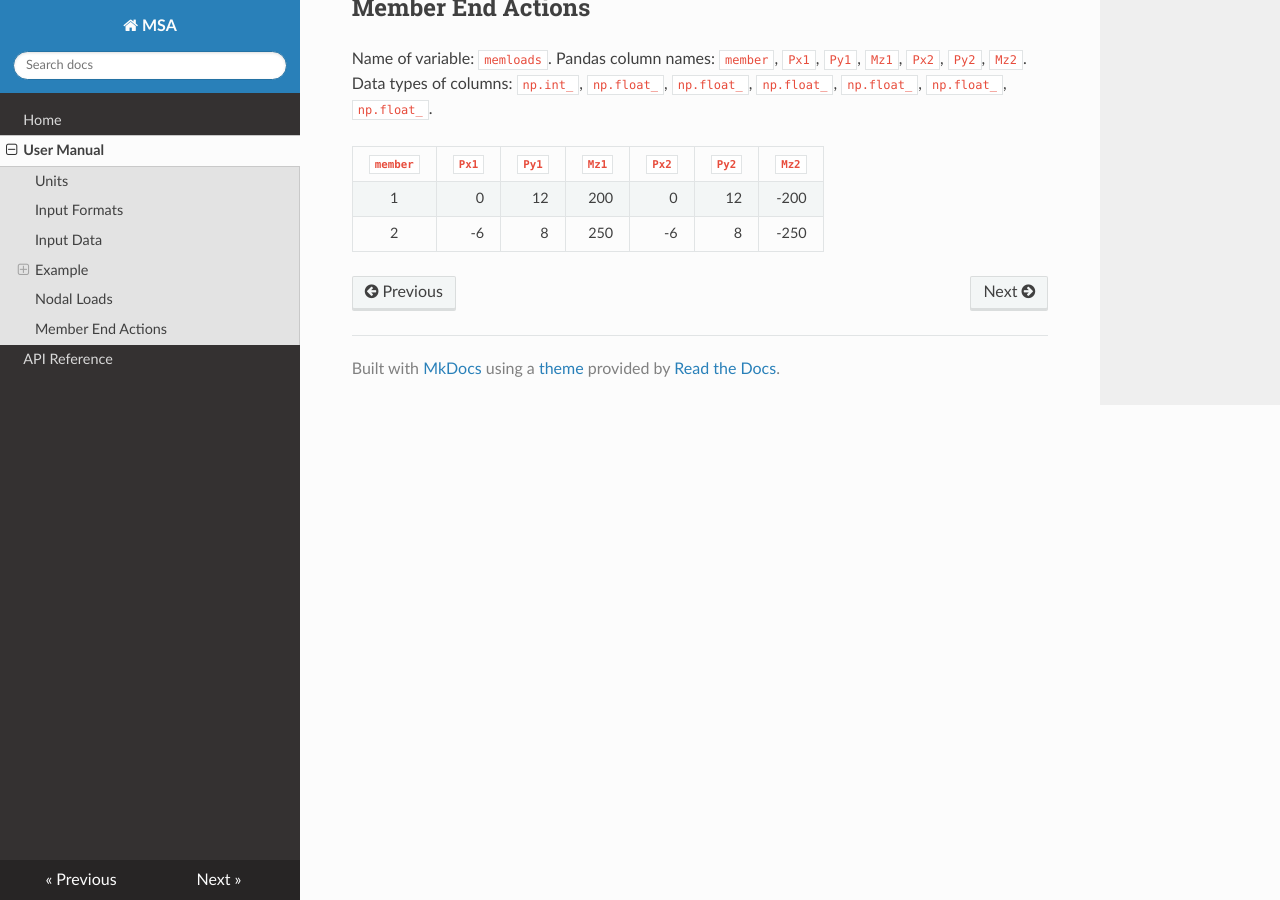
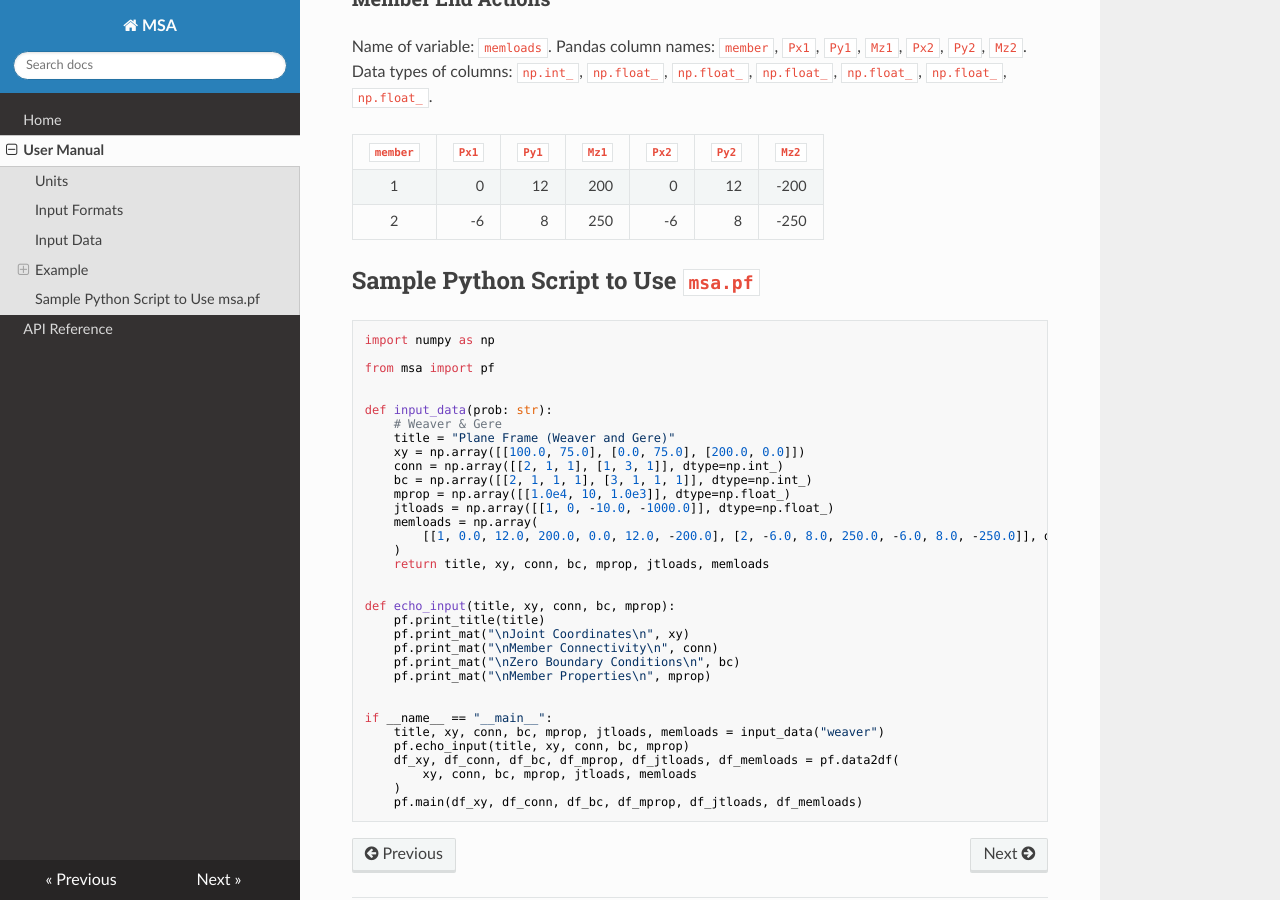
Before and after one commit to satish-annigeri/MSA, an MkDocs documentation site: the page built from docs/src/usermanual.md, in a window 1280 px wide and 900 px high, scrolled down 5969 px. Built offline with MkDocs 1.6.1, drawn with Linux system fonts in a browser that asks for light colours; nearby versions of some CDN libraries.

Commit message:
Updated usernamnual.md to include main script

````diff
--- a/docs/src/usermanual.md
+++ b/docs/src/usermanual.md
@@ -114,7 +114,7 @@ Both members of this structure have the same material property and therefore we
 |-----:|------:|-------:|
 | 10000|     10|    1000|
 
-## Nodal Loads
+### Nodal Loads
 Name of variable: `jtloads`. Pandas column names: `node`, `Px`, `Py`, `Mz`. Data type of columns: `np.int_`, `np.float_`, `np.float_`, `np.float_`.
 
 |`node` | `Px` | `Py` | `Mz` |
@@ -123,10 +123,49 @@ Name of variable: `jtloads`. Pandas column names: `node`, `Px`, `Py`, `Mz`. Data
 
 **Note:** Sign convention for nodal loads is as per the global axes. Thus, $P_x, P_y$ are positive if they have the same sign as the global $x$ and $y$ axes, respectively. Sign of $M_z$ is as per the right hand rule. If direction of $M_z$ is the same as the direction of the fingers of the right hand when holding the global $z$ axis with the right hand with the thumb pointing in the same directioin as the global $z$ axis.
 
-## Member End Actions
+### Member End Actions
 Name of variable: `memloads`. Pandas column names: `member`, `Px1`, `Py1`, `Mz1`, `Px2`, `Py2`, `Mz2`. Data types of columns: `np.int_`, `np.float_`, `np.float_`, `np.float_`, `np.float_`, `np.float_`, `np.float_`.
 
 | `member` |  `Px1`  |  `Py1`  |  `Mz1`  |  `Px2`  |  `Py2`  |  `Mz2`  |
 |:--------:|--------:|--------:|--------:|--------:|--------:|--------:|
 |   1      |  0  |  12  |  200 |  0  |  12 | -200  |
 |   2      | -6  |   8  |  250 | -6  |   8 | -250  |
+
+
+## Sample Python Script to Use `msa.pf`
+```python
+import numpy as np
+
+from msa import pf
+
+
+def input_data(prob: str):
+    # Weaver & Gere
+    title = "Plane Frame (Weaver and Gere)"
+    xy = np.array([[100.0, 75.0], [0.0, 75.0], [200.0, 0.0]])
+    conn = np.array([[2, 1, 1], [1, 3, 1]], dtype=np.int_)
+    bc = np.array([[2, 1, 1, 1], [3, 1, 1, 1]], dtype=np.int_)
+    mprop = np.array([[1.0e4, 10, 1.0e3]], dtype=np.float_)
+    jtloads = np.array([[1, 0, -10.0, -1000.0]], dtype=np.float_)
+    memloads = np.array(
+        [[1, 0.0, 12.0, 200.0, 0.0, 12.0, -200.0], [2, -6.0, 8.0, 250.0, -6.0, 8.0, -250.0]], dtype=np.float_
+    )
+    return title, xy, conn, bc, mprop, jtloads, memloads
+
+
+def echo_input(title, xy, conn, bc, mprop):
+    pf.print_title(title)
+    pf.print_mat("\nJoint Coordinates\n", xy)
+    pf.print_mat("\nMember Connectivity\n", conn)
+    pf.print_mat("\nZero Boundary Conditions\n", bc)
+    pf.print_mat("\nMember Properties\n", mprop)
+
+
+if __name__ == "__main__":
+    title, xy, conn, bc, mprop, jtloads, memloads = input_data("weaver")
+    pf.echo_input(title, xy, conn, bc, mprop)
+    df_xy, df_conn, df_bc, df_mprop, df_jtloads, df_memloads = pf.data2df(
+        xy, conn, bc, mprop, jtloads, memloads
+    )
+    pf.main(df_xy, df_conn, df_bc, df_mprop, df_jtloads, df_memloads)
+```
````
